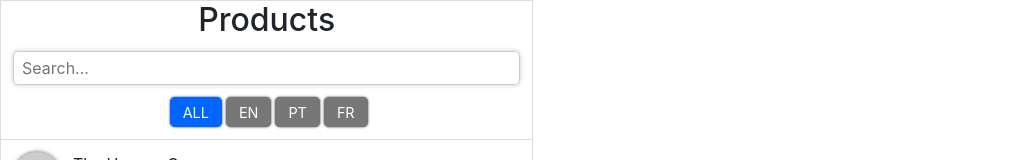
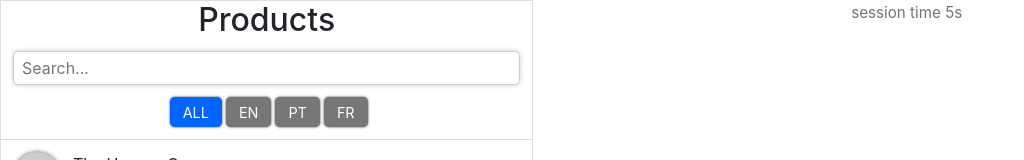
Before and after one commit to ojoaofernandes/labs, a React (Create React App) app in the folder react/shopping-list/: page / in a window 1280 px wide. Shown: the top 160 px of the page, without its empty margins (0-1024 px from the left). Built offline with nearby package versions, Linux system fonts and the light colour scheme.

Commit message:
(React/shopping-list): Add SessionTimer component, reducer, and action.

```diff
--- /dev/null
+++ b/react/shopping-list/src/actions/sessionTime.js
@@ -0,0 +1,5 @@
+import { INCREMENT_SESSION_TIME } from '../constants/sessionTime';
+
+export function incrementSessionTime() {
+  return { type: INCREMENT_SESSION_TIME };
+}
--- a/react/shopping-list/src/components/App/index.js
+++ b/react/shopping-list/src/components/App/index.js
@@ -1,11 +1,20 @@
 import React, { Component } from 'react';
 import PropTypes from 'prop-types';
 import Products from '../../containers/Products';
+import ShoppingList from '../ShoppingList';
 
 class App extends Component {
   componentDidMount() {
-    const { getProducts } = this.props;
+    const { getProducts, incrementSessionTime } = this.props;
     getProducts();
+    this.interval = setInterval(
+      incrementSessionTime,
+      1000
+    );
+  }
+
+  componentWillUnmount() {
+    clearInterval(this.interval);
   }
 
   render() {
@@ -13,6 +22,7 @@ class App extends Component {
       <div className="container-fluid">
         <div className="row">
           <Products className="col-5" />
+          <ShoppingList className="col-7" />
         </div>
       </div>
     );
@@ -21,6 +31,7 @@ class App extends Component {
 
 App.propTypes = {
   getProducts: PropTypes.func.isRequired,
+  incrementSessionTime: PropTypes.func.isRequired,
 };
 
 export default App;
--- /dev/null
+++ b/react/shopping-list/src/components/SessionTime/index.js
@@ -0,0 +1,22 @@
+import React from 'react';
+import PropTypes from 'prop-types';
+import TextSecondary from '../TextSecondary';
+
+function SessionTime({ className, sessionTime }) {
+  return (
+    <div className={`session-time ${className}`}>
+      <TextSecondary>{`session time ${sessionTime}s`}</TextSecondary>
+    </div>
+  );
+}
+
+SessionTime.defaultProps = {
+  className: '',
+};
+
+SessionTime.propTypes = {
+  className: PropTypes.string,
+  sessionTime: PropTypes.number.isRequired,
+};
+
+export default SessionTime;
--- /dev/null
+++ b/react/shopping-list/src/components/ShoppingList/index.css
@@ -0,0 +1,3 @@
+.shopping-list .session-time {
+  text-align: center;
+}
--- /dev/null
+++ b/react/shopping-list/src/components/ShoppingList/index.js
@@ -0,0 +1,24 @@
+import React from 'react';
+import PropTypes from 'prop-types';
+import SessionTime from '../../containers/SessionTime';
+import './index.css';
+
+function ShoppingList({ className }) {
+  return (
+    <div className={`shopping-list ${className}`}>
+      <SessionTime />
+    </div>
+  );
+}
+
+ShoppingList.defaultProps = {
+  className: '',
+  sessionTime: 0,
+};
+
+ShoppingList.propTypes = {
+  className: PropTypes.string,
+  sessionTime: PropTypes.number,
+};
+
+export default ShoppingList;
--- /dev/null
+++ b/react/shopping-list/src/constants/sessionTime.js
@@ -0,0 +1 @@
+export const INCREMENT_SESSION_TIME = 'INCREMENT_SESSION_TIME';
--- a/react/shopping-list/src/containers/App.js
+++ b/react/shopping-list/src/containers/App.js
@@ -1,7 +1,11 @@
 import { connect } from 'react-redux';
 import App from '../components/App';
 import { getProducts } from '../actions/products';
+import { incrementSessionTime } from '../actions/sessionTime';
 
-const mapDispatchToProps = { getProducts };
+const mapDispatchToProps = {
+  getProducts,
+  incrementSessionTime,
+};
 
 export default connect(null, mapDispatchToProps)(App);
--- /dev/null
+++ b/react/shopping-list/src/containers/SessionTime.js
@@ -0,0 +1,6 @@
+import { connect } from "react-redux";
+import SessionTime from "../components/SessionTime";
+
+const mapStateToProps = ({ sessionTime }) => ({ sessionTime });
+
+export default connect(mapStateToProps)(SessionTime);
--- a/react/shopping-list/src/reducers/index.js
+++ b/react/shopping-list/src/reducers/index.js
@@ -1,8 +1,10 @@
 import { combineReducers } from 'redux';
 import products from './products';
 import languageFilter from './languageFilter';
+import sessionTime from './sessionTime';
 
 export default combineReducers({
   products,
   activeLanguageFilter: languageFilter,
+  sessionTime: sessionTime,
 });
--- /dev/null
+++ b/react/shopping-list/src/reducers/sessionTime.js
@@ -0,0 +1,11 @@
+import { INCREMENT_SESSION_TIME } from '../constants/sessionTime';
+
+const initialState = 0;
+
+export default function (state = initialState, { type }) {
+  if (type === INCREMENT_SESSION_TIME) {
+    return state + 1;
+  }
+
+  return state;
+}
--- a/react/shopping-list/src/selectors/products.js
+++ b/react/shopping-list/src/selectors/products.js
@@ -5,27 +5,18 @@ const getActiveLanguageFilter = ({ activeLanguageFilter }) => activeLanguageFilt
 
 export const getAvailableLanguages = createSelector(
   getProducts,
-  products => ['ALL', ...products
-    .map(product => product.language)
-    .filter((el, i, arr) => arr.indexOf(el) === i)]
+  products => {
+    return ['ALL', ...products
+      .map(product => product.language)
+      .filter((el, i, arr) => arr.indexOf(el) === i)];
+  }
 );
 
-// export const getVisibleProducts = createSelector(
-//   getActiveLanguageFilter, getProducts,
-//   (languageFilter, products) => {
-//     console.log('getVisibleProducts selector');
-//     return languageFilter === 'ALL'
-//       ? products
-//       : products.filter(prod => prod.language === languageFilter);
-//   }
-// );
-
-export const getVisibleProducts = (state) => {
-  console.log('getVisibleProducts selector');
-  const languageFilter = getActiveLanguageFilter(state);
-  const products = getProducts(state);
-
-  return languageFilter === 'ALL'
-    ? products
-    : products.filter(prod => prod.language === languageFilter);
-};
+export const getVisibleProducts = createSelector(
+  getActiveLanguageFilter, getProducts,
+  (languageFilter, products) => {
+    return languageFilter === 'ALL'
+      ? products
+      : products.filter(prod => prod.language === languageFilter);
+  }
+);
```
